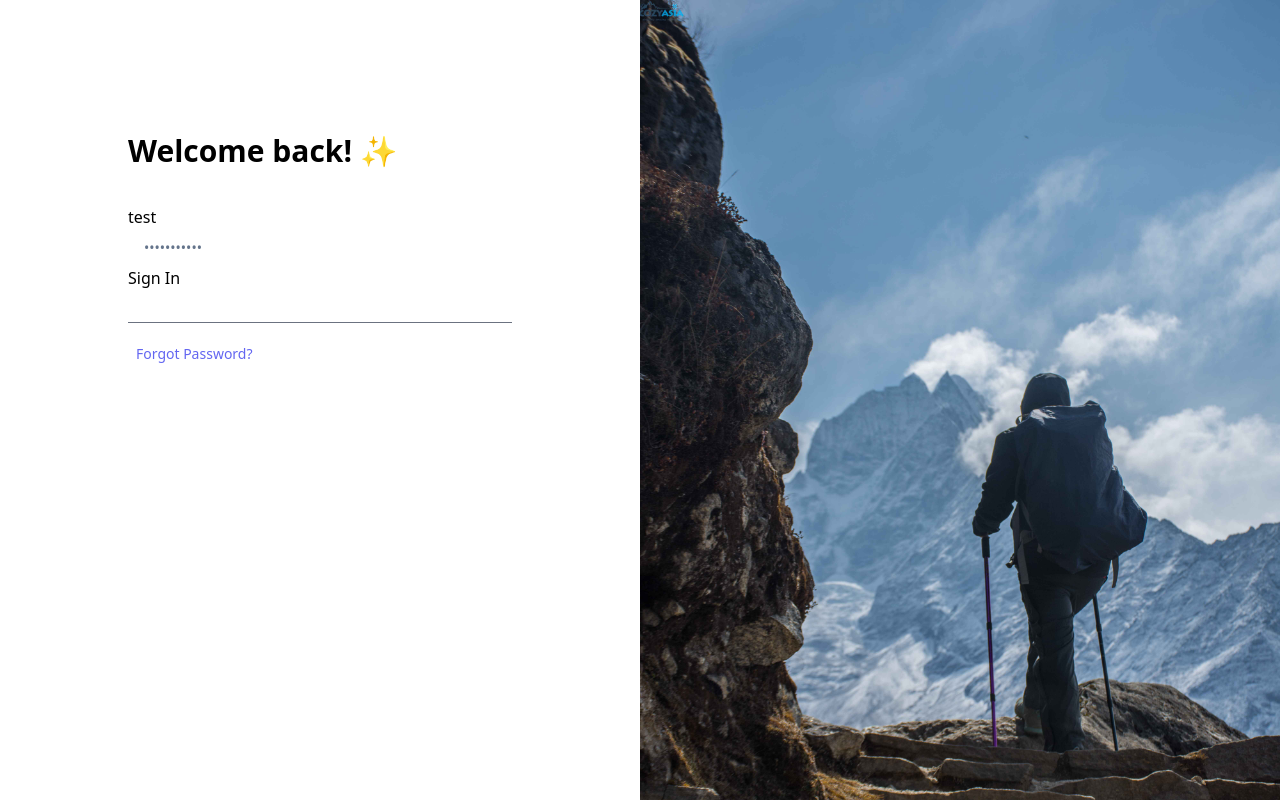
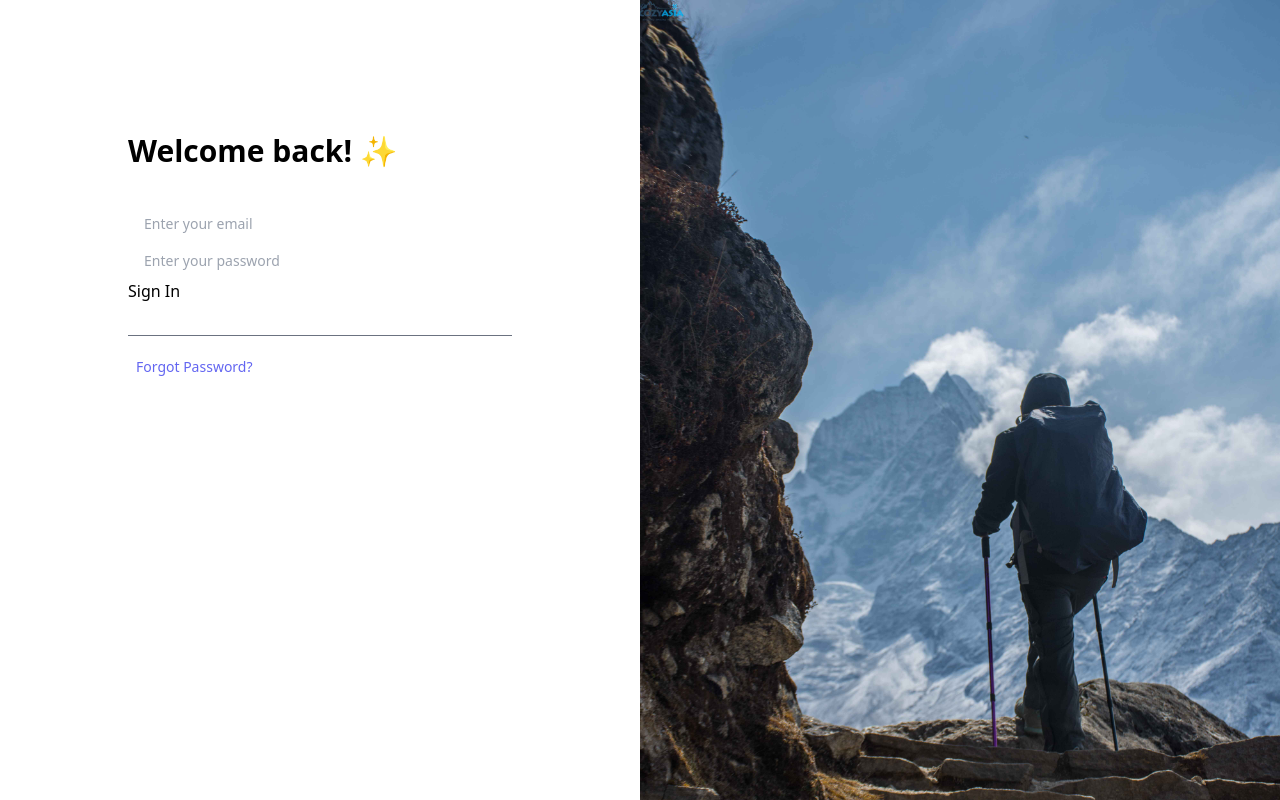
Before and after one commit to rabinabaga/standard_wishmaker_with_standard_FE, a React (Vite) app in the folder frontend/: page /login in a window 1280 px wide. Built offline with nearby package versions, Linux system fonts and the light colour scheme.

Commit message:
error and custom input integrated

```diff
--- a/frontend/src/pages/auth/Login.tsx
+++ b/frontend/src/pages/auth/Login.tsx
@@ -75,25 +75,19 @@ const Login: React.FC = () => {
           <FormProvider {...methods}>
             <form onSubmit={methods.handleSubmit(onSubmit)}>
               {/* register your input into the hook by invoking the "register" function */}
-              <input
-                className="border-gray-200"
-                defaultValue="test"
-                {...methods.register("email")}
-              />
               <CustomInput
-              defaultValue="testpass234"
+                name="email"
+                placeHolder="Enter your email"
+                type="text"
+                required={true}
+              ></CustomInput>
+              <CustomInput
               name="password"
               placeHolder="Enter your password"
               type="password"
               required={true}
               ></CustomInput>
 
-              {/* include validation with required or other standard HTML validation rules */}
-              {/* <input
-                className="border-gray-200"
-                {...methods.register("password", { required: true })}
-              /> */}
-              {/* errors will return when field validation fails */}
 
               <button type="submit">Sign In</button>
             </form>
```
